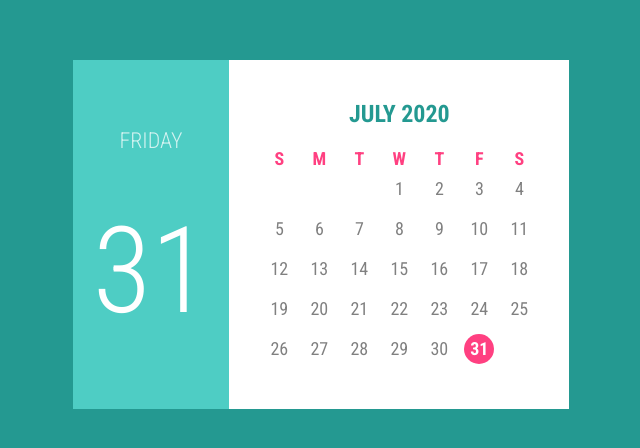
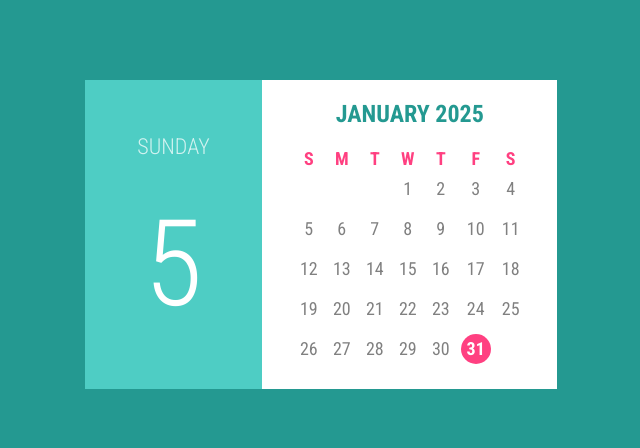
Before and after one commit to victoriastruk/calendar, a React (Vite) app: page / in a window 1280 px wide. Shown: the part 166-614 px from the top of the page, without its empty margins (319-959 px from the left). Built offline with nearby package versions, Linux system fonts and the light colour scheme.

Commit message:
Add logic calendar

```diff
--- a/package.json
+++ b/package.json
@@ -10,6 +10,7 @@
     "preview": "vite preview"
   },
   "dependencies": {
+    "date-fns": "^4.1.0",
     "react": "^18.3.1",
     "react-dom": "^18.3.1"
   },
--- a/src/components/Calendar/Calendar.module.sass
+++ b/src/components/Calendar/Calendar.module.sass
@@ -1,25 +1,30 @@
 @use '../../common/styles/vars' as var
-
+/*дописати повторюючі властивості в окремі файли*/
 .calendar
     display: flex
     justify-content: center
     align-items: stretch
-    max-width: 800px
-    min-width: 300px
-    width: 100%
+    // max-width: 800px
+    // min-width: 300px
+    // width: 100%
 
 .leftPanel
     background-color: var.$bg-color
     color: white
     display: flex
+    flex: 1
     flex-direction: column
     justify-content: space-evenly
     text-align: center
-    padding: 20px 20px
+    padding: 20px 30px
+
+    width: 100%
+    min-width: 100px
     h2
         font-size: 22px
         color: rgba(255, 255, 255, 0.747)
         font-weight: 100
+        text-transform: uppercase
     .date
         font-size: 120px
         font-weight: 300
@@ -27,15 +32,20 @@
 .rightPanel
     background-color: white
     color: grey
-    padding: 40px 30px
+    padding: 20px 30px
     display: flex
+    flex:2
     flex-direction: column
+    max-width: 600px
+    width: 100%
+    min-width: 200px
     h3
         text-align: center
         color: var.$main-color
         font-size: 24px
         font-weight: bold
         margin-bottom: 20px
+        text-transform: uppercase
 
 .calendarGrid
     width: 100%
--- a/src/components/Calendar/index.jsx
+++ b/src/components/Calendar/index.jsx
@@ -1,21 +1,43 @@
-import React from "react";
+import { Component } from "react";
+import {format, getDate,getYear, getMonth} from 'date-fns'
 import styles from "./Calendar.module.sass";
-function Calendar() {
+
+class Calendar extends Component {
+  constructor(props) {
+    super(props);
+
+    this.state = {
+      currentDate: new Date(),
+    };
+  }
+
+  render() {
+    const { currentDate } = this.state;
     return (
       <section className={styles.calendar}>
+        <LeftPanel currentDate={currentDate} />
+        <RightPanel currentDate={currentDate} />
+      </section>
+    );
+  }
+}
+const LeftPanel = ({currentDate}) => {
+  return (
   <article className={styles.leftPanel}>
     <header>
-          <h2>FRIDAY</h2>
+      <h2>{format(currentDate, 'eeee')}</h2>
     </header>
-        <time datetime="2020-07-31" className={styles.date}>
-          31
+    <time className={styles.date}>
+      {getDate(currentDate)}
     </time>
   </article>
+  )
+};
 
+const RightPanel = ({currentDate}) => {
+  return(
   <article className={styles.rightPanel}>
-        <header>
-          <h3>JULY 2020</h3>
-        </header>
+      <h3>{format(currentDate, 'MMMM')} {getYear(currentDate)}</h3>
     <table className={styles.calendarGrid}>
       <thead>
         <tr>
@@ -72,14 +94,13 @@ function Calendar() {
           <td>29</td>
           <td>30</td>
           <td className={styles.highlight}>
-                <time datetime="2020-07-31">31</time>
+            <time dateTime={format(currentDate, "yyyy-MM-dd")}>31</time>
           </td>
         </tr>
       </tbody>
     </table>
   </article>
-    </section>
-  );
-}
+  )
+};
 
 export default Calendar;
```
Also changed, not shown: 1 other file (tests, documents, lock files or other folders). Lines whose indentation alone changed are shown as unchanged.
